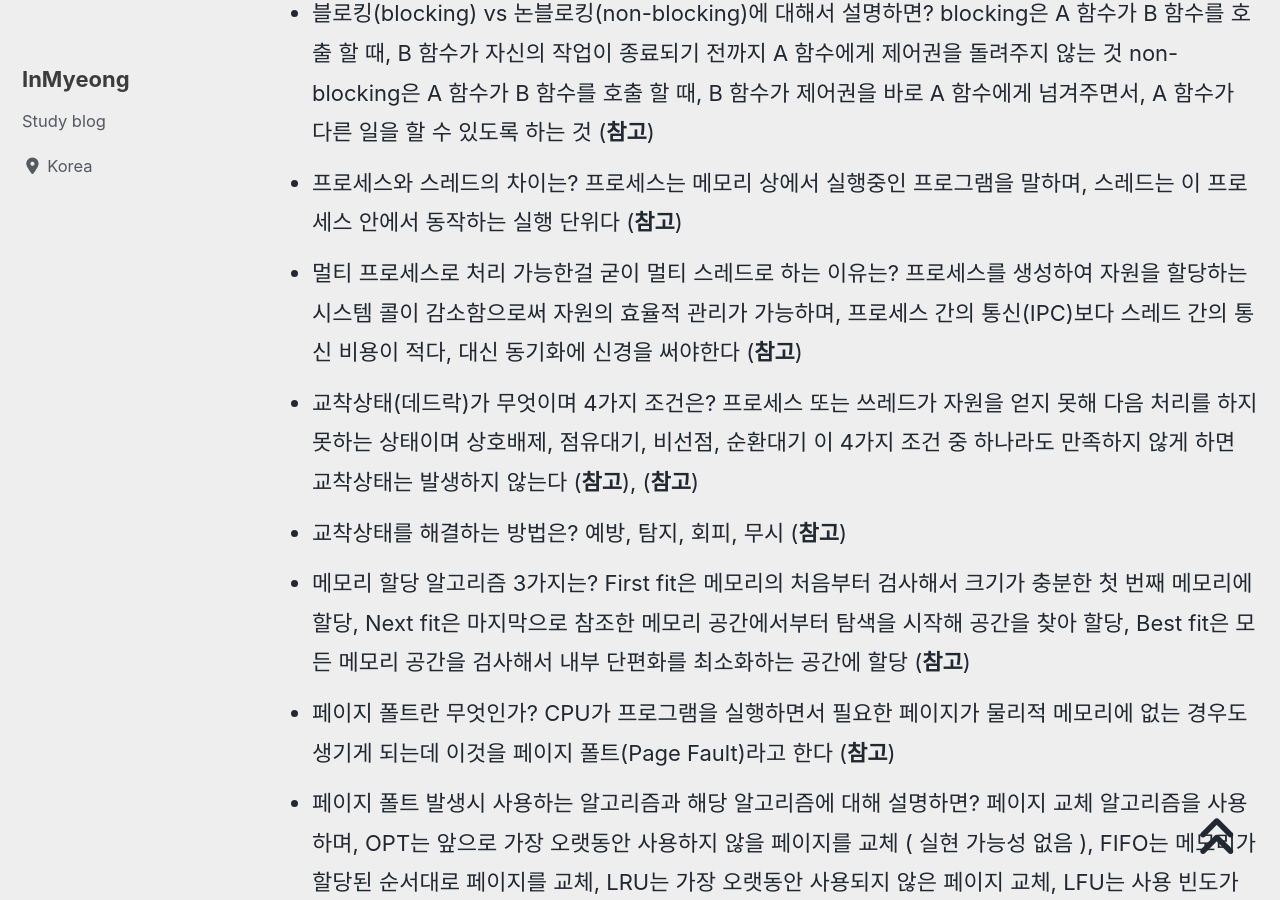
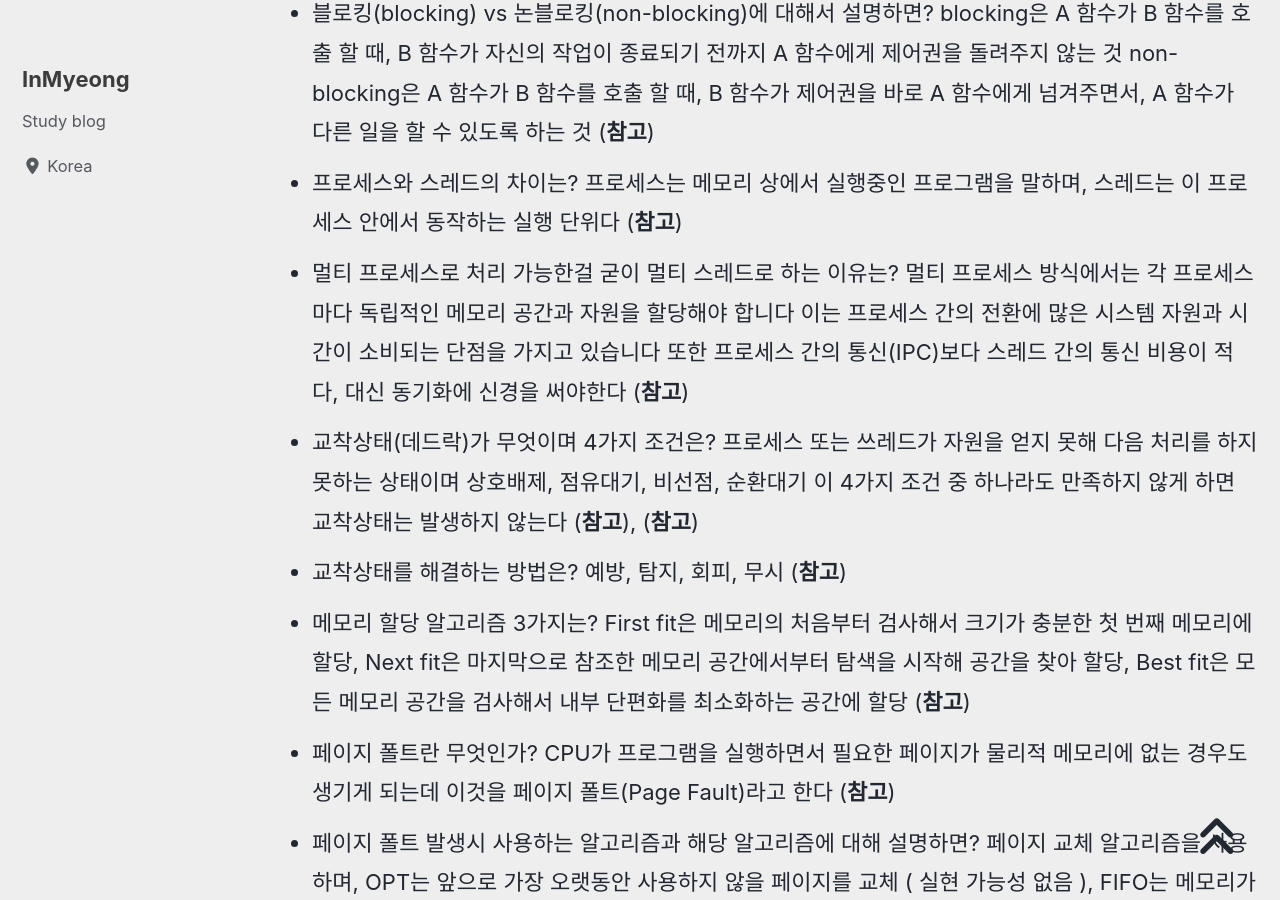
Before and after one commit to devMyeong/devMyeong.github.io, a Jekyll site: the page built from _posts/cs/2022-09-05-블로그-면접준비.md, in a window 1280 px wide and 900 px high, scrolled down 24839 px. Built offline with Jekyll 4.4.1, drawn with Linux system fonts in a browser that asks for light colours; cached includes are drawn as plain includes; nearby versions of some CDN libraries; some web fonts are replaced; comment, search, counter and statistics services are not loaded.

Commit message:
Chore : 수정

```diff
--- a/_posts/cs/2022-09-05-블로그-면접준비.md
+++ b/_posts/cs/2022-09-05-블로그-면접준비.md
@@ -233,7 +233,7 @@ last_modified_at: 2022-10-30
 - 스레드 프로그래밍에서 중요한건? 스레드 마다 별도로 주어지는 공간(스택), 모든 스레드가 공유하는 공간(힙, 데이터 영역)에 대해 파악하고 코드를 작성해야 한다 ([**참고**](https://elky.tistory.com/285))
 - 블로킹(blocking) vs 논블로킹(non-blocking)에 대해서 설명하면? blocking은 A 함수가 B 함수를 호출 할 때, B 함수가 자신의 작업이 종료되기 전까지 A 함수에게 제어권을 돌려주지 않는 것 non-blocking은 A 함수가 B 함수를 호출 할 때, B 함수가 제어권을 바로 A 함수에게 넘겨주면서, A 함수가 다른 일을 할 수 있도록 하는 것 ([**참고**](https://jh-7.tistory.com/25))
 - 프로세스와 스레드의 차이는? 프로세스는 메모리 상에서 실행중인 프로그램을 말하며, 스레드는 이 프로세스 안에서 동작하는 실행 단위다 ([**참고**](https://github.com/gyoogle/tech-interview-for-developer/blob/master/Interview/Interview%20List.md#%EC%96%B8%EC%96%B4))
-- 멀티 프로세스로 처리 가능한걸 굳이 멀티 스레드로 하는 이유는? 프로세스를 생성하여 자원을 할당하는 시스템 콜이 감소함으로써 자원의 효율적 관리가 가능하며, 프로세스 간의 통신(IPC)보다 스레드 간의 통신 비용이 적다, 대신 동기화에 신경을 써야한다 ([**참고**](https://github.com/gyoogle/tech-interview-for-developer/blob/master/Interview/Interview%20List.md#%EC%96%B8%EC%96%B4))
+- 멀티 프로세스로 처리 가능한걸 굳이 멀티 스레드로 하는 이유는? 멀티 프로세스 방식에서는 각 프로세스마다 독립적인 메모리 공간과 자원을 할당해야 합니다 이는 프로세스 간의 전환에 많은 시스템 자원과 시간이 소비되는 단점을 가지고 있습니다 또한 프로세스 간의 통신(IPC)보다 스레드 간의 통신 비용이 적다, 대신 동기화에 신경을 써야한다 ([**참고**](https://github.com/gyoogle/tech-interview-for-developer/blob/master/Interview/Interview%20List.md#%EC%96%B8%EC%96%B4))
 - 교착상태(데드락)가 무엇이며 4가지 조건은? 프로세스 또는 쓰레드가 자원을 얻지 못해 다음 처리를 하지 못하는 상태이며 상호배제, 점유대기, 비선점, 순환대기 이 4가지 조건 중 하나라도 만족하지 않게 하면 교착상태는 발생하지 않는다 ([**참고**](https://github.com/gyoogle/tech-interview-for-developer/blob/master/Interview/Interview%20List.md#%EC%96%B8%EC%96%B4)), ([**참고**](https://velog.io/@dl_edge/%EC%9A%B4%EC%98%81%EC%B2%B4%EC%A0%9C-%EA%B5%90%EC%B0%A9%EC%83%81%ED%83%9C-4%EA%B0%80%EC%A7%80-%EC%A1%B0%EA%B1%B4))
 - 교착상태를 해결하는 방법은? 예방, 탐지, 회피, 무시 ([**참고**](https://hoyeonkim795.github.io/posts/%EA%B5%90%EC%B0%A9%EC%83%81%ED%83%9C%ED%95%B4%EA%B2%B0%EB%B0%A9%EB%B2%95/))
 - 메모리 할당 알고리즘 3가지는? First fit은 메모리의 처음부터 검사해서 크기가 충분한 첫 번째 메모리에 할당, Next fit은 마지막으로 참조한 메모리 공간에서부터 탐색을 시작해 공간을 찾아 할당, Best fit은 모든 메모리 공간을 검사해서 내부 단편화를 최소화하는 공간에 할당 ([**참고**](https://github.com/gyoogle/tech-interview-for-developer/blob/master/Interview/Interview%20List.md#%EC%96%B8%EC%96%B4))
```
